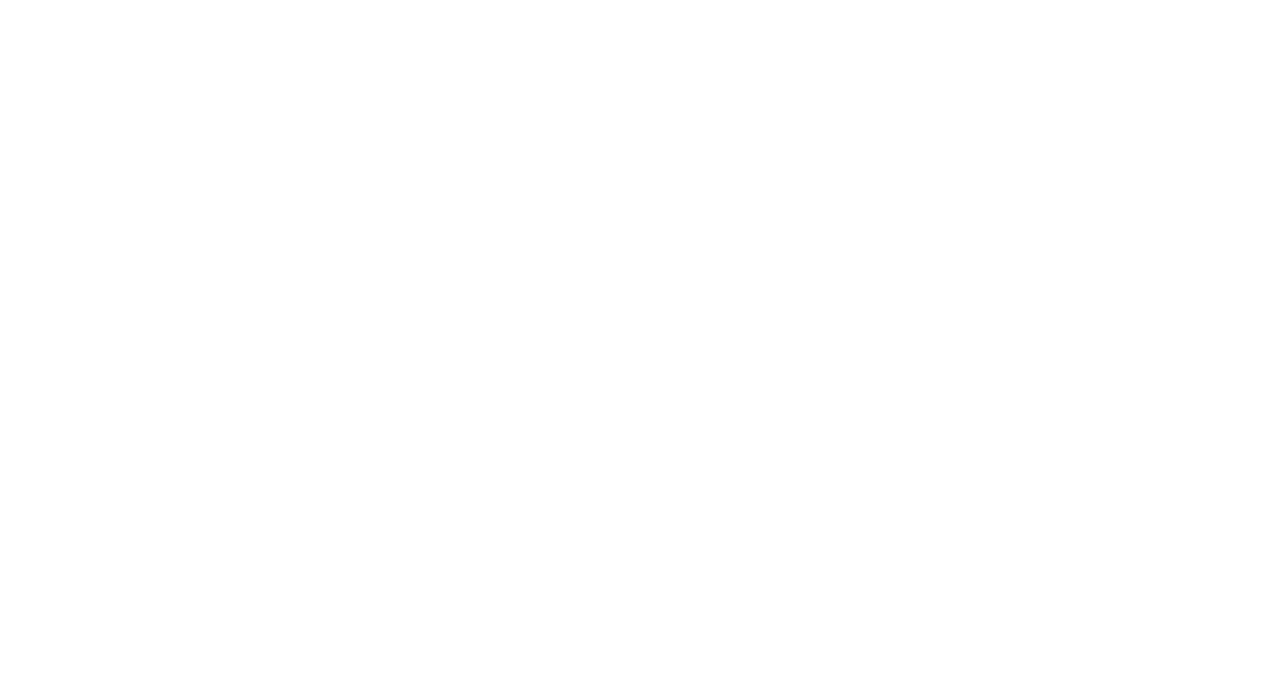
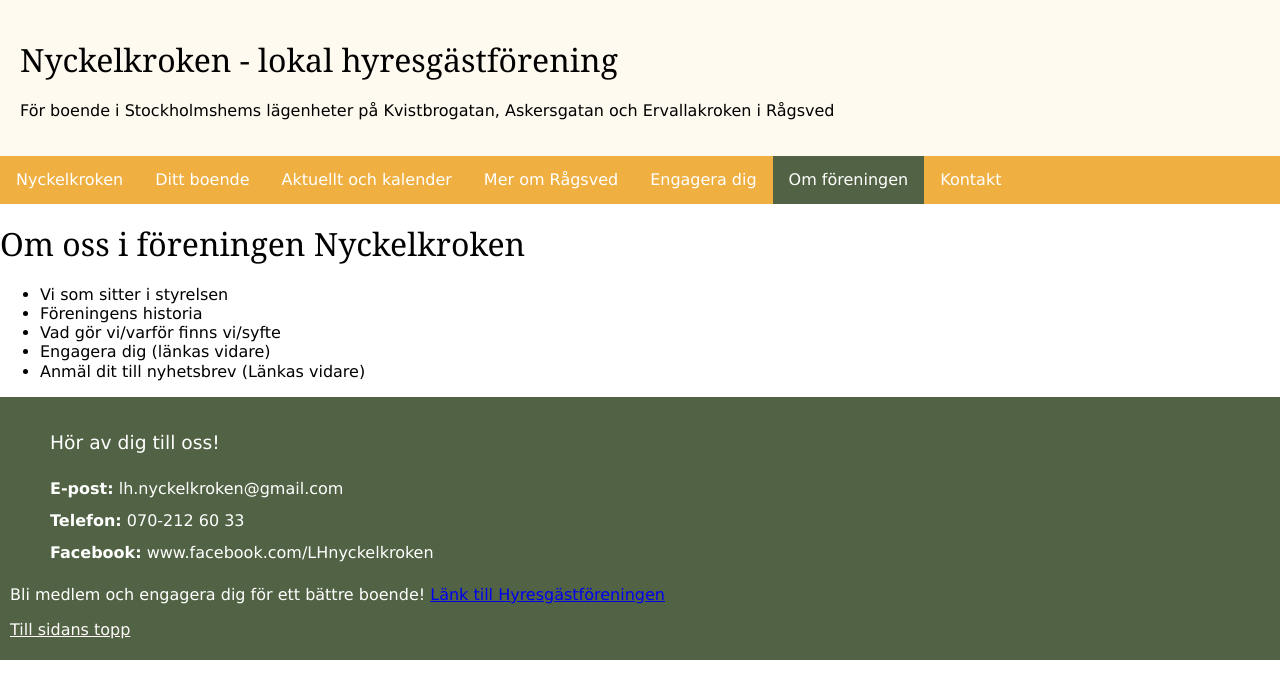
Before and after one commit to LoveItLeea/Nyckelkroken, a plain HTML site: page Om_oss.html in a window 1280 px wide. Drawn offline with nearby package versions, Linux system fonts and the light colour scheme.

Commit message:
Update Om_oss.html

```diff
--- a/Om_oss.html
+++ b/Om_oss.html
@@ -8,3 +8,50 @@ Vad gör vi/varför finns vi/syfte
 Engagera dig (länkas vidare)
 
 Anmäl dit till nyhetsbrev (Länkas vidare) -->
+<!DOCTYPE html>
+<html lang="sv">
+  <head>
+  <title>Ditt boende</title>
+  <meta charset="utf-8">
+  <meta name="viewport" content="width=device-width, initial-scale=1">
+  <link rel="stylesheet" href="nyckelkroken.css">
+  <script src="https://ajax.googleapis.com/ajax/libs/jquery/3.5.1/jquery.min.js"></script>
+  <script src="https://cdnjs.cloudflare.com/ajax/libs/popper.js/1.16.0/umd/popper.min.js"></script>
+  <script src="https://maxcdn.bootstrapcdn.com/bootstrap/4.5.2/js/bootstrap.min.js"></script>
+</head>
+<body>
+    <div class="header">
+      <h1 id=headerrubrik>Nyckelkroken - lokal hyresgästförening</h1><p>För boende i Stockholmshems lägenheter på Kvistbrogatan, Askersgatan och Ervallakroken i Rågsved</p>
+    </div>
+    <div id="topnav">
+      <a href="Nyckelkroken_startsida.html">Nyckelkroken</a>
+      <a href="Ditt_boende.html">Ditt boende</a>
+      <a href="Aktuellt_och_kalender.html">Aktuellt och kalender</a>
+      <a href="Mer_om_Ragsved.html">Mer om Rågsved</a>
+      <a href="Engagera_dig.html">Engagera dig</a>
+      <a id="current" href="Om_foreningen.html">Om föreningen</a>
+      <a href="#footer">Kontakt</a>
+    </div>
+    <div class="main">
+      <h1>Om oss i föreningen Nyckelkroken</h1>
+      <ul>
+        <li>Vi som sitter i styrelsen</li>
+        <li>Föreningens historia </li>
+        <li>Vad gör vi/varför finns vi/syfte </li>
+        <li>Engagera dig (länkas vidare) </li>
+        <li>Anmäl dit till nyhetsbrev (Länkas vidare) </li>
+      </ul>
+    </div>
+    <div id="footer">
+      <h3>Hör av dig till oss!</h3>
+      <ul id="kontakt">
+        <li><strong>E-post:</strong> lh.nyckelkroken@gmail.com</li>
+        <li><strong>Telefon:</strong> 070-212 60 33</li>
+        <li><strong>Facebook:</strong> www.facebook.com/LHnyckelkroken</li>
+      </ul>
+        <p>Bli medlem och engagera dig för ett bättre boende!
+        <a href="https://www.hyresgastforeningen.se/medlem/om-medlemskapet/bli-medlem/">Länk till Hyresgästföreningen</a>
+        <a href="#" id="sidanstopp"><p>Till sidans topp</p></a>
+    </div>
+  </body>
+</html>
```
